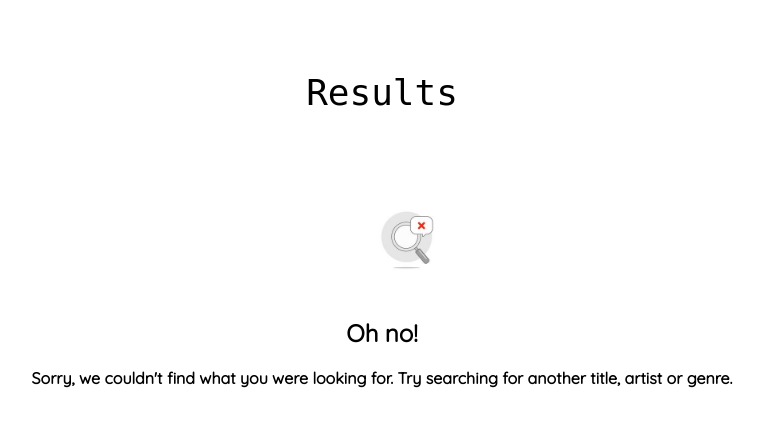
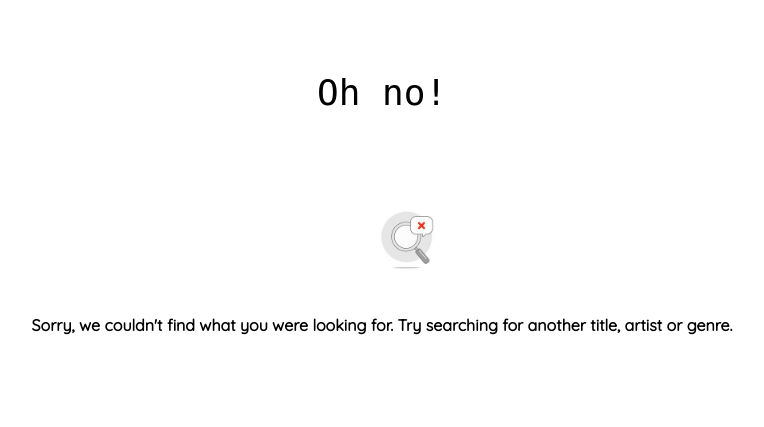
Before and after one commit to CatherineCampbell117/set09103, a Flask app: template templates/results.html in a window 1280 px wide. Shown: the part 128-555 px from the top of the page, without its empty margins (258-1022 px from the left). Run offline with Flask 2, Linux system fonts and the light colour scheme; the template is opened without the code that fills it, so the values that code supplies are empty; some web fonts are replaced.

Commit message:
css updated for no results found

```diff
--- a/static/index.css
+++ b/static/index.css
@@ -49,7 +49,7 @@ li+li{
 
 /* Body */
 
-h1{
+h1, h2{
     font-family: 'Syne Mono', monospace;
     font-weight: 400;
     font-size: 2.25rem;
--- a/templates/results.html
+++ b/templates/results.html
@@ -35,8 +35,8 @@
     </header>
     <div id="wrapper">
         <main>
-            <h1>Results</h1>
     {% if sgs | length != 0 %}
+    <h1>Results</h1>
     <table>
         <thead>
             <th>Title</th>
@@ -52,9 +52,9 @@
         {% endfor %}
     </table>
     {% else %}
+    <h2>Oh no!</h2>
     <div id="no_results">
         <img src="../static/No search.jpg" alt="magnifying glass with no findings">
-        <h2>Oh no!</h2>
         <p>Sorry, we couldn't find what you were looking for. Try searching for another title, artist or genre.</p>
     </div>
     {% endif %}
```
